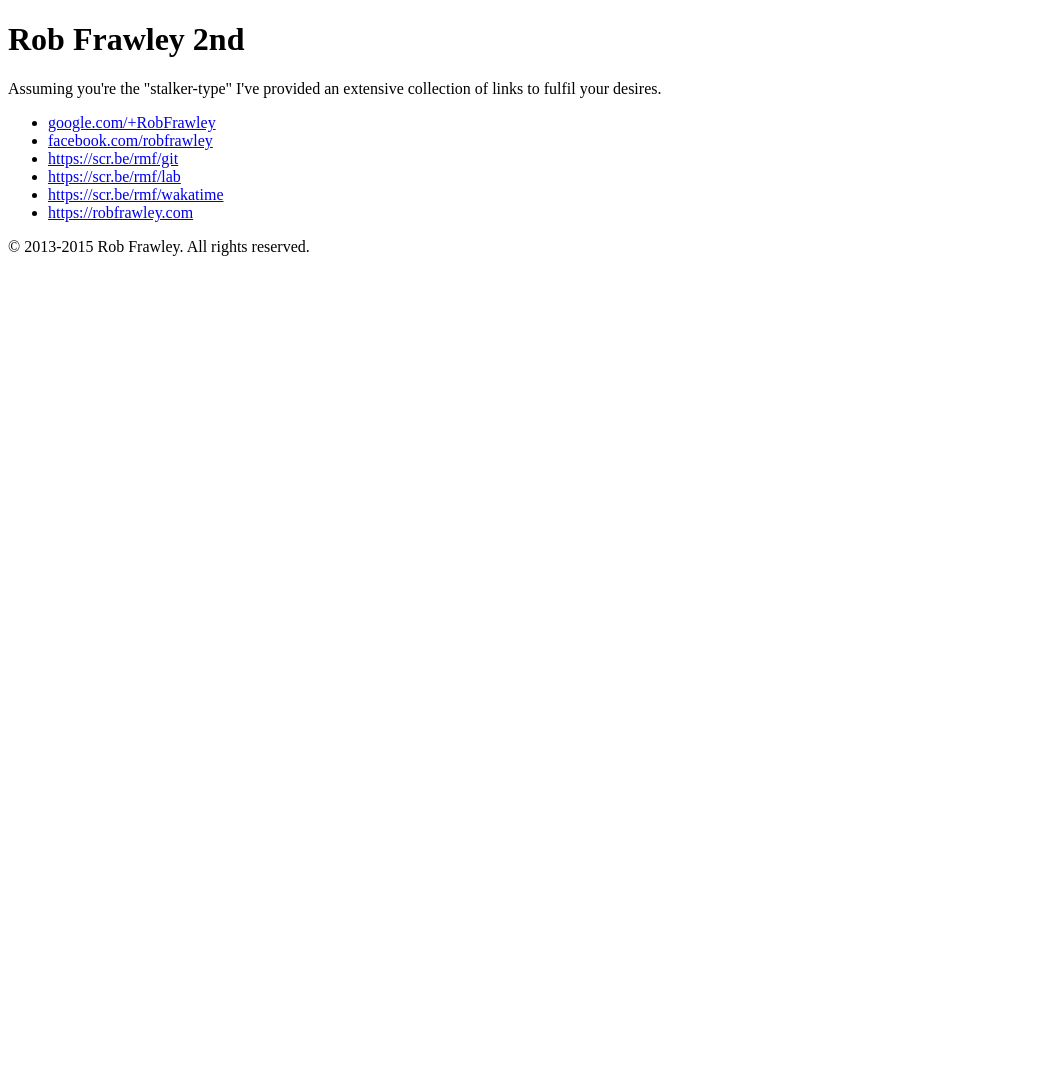
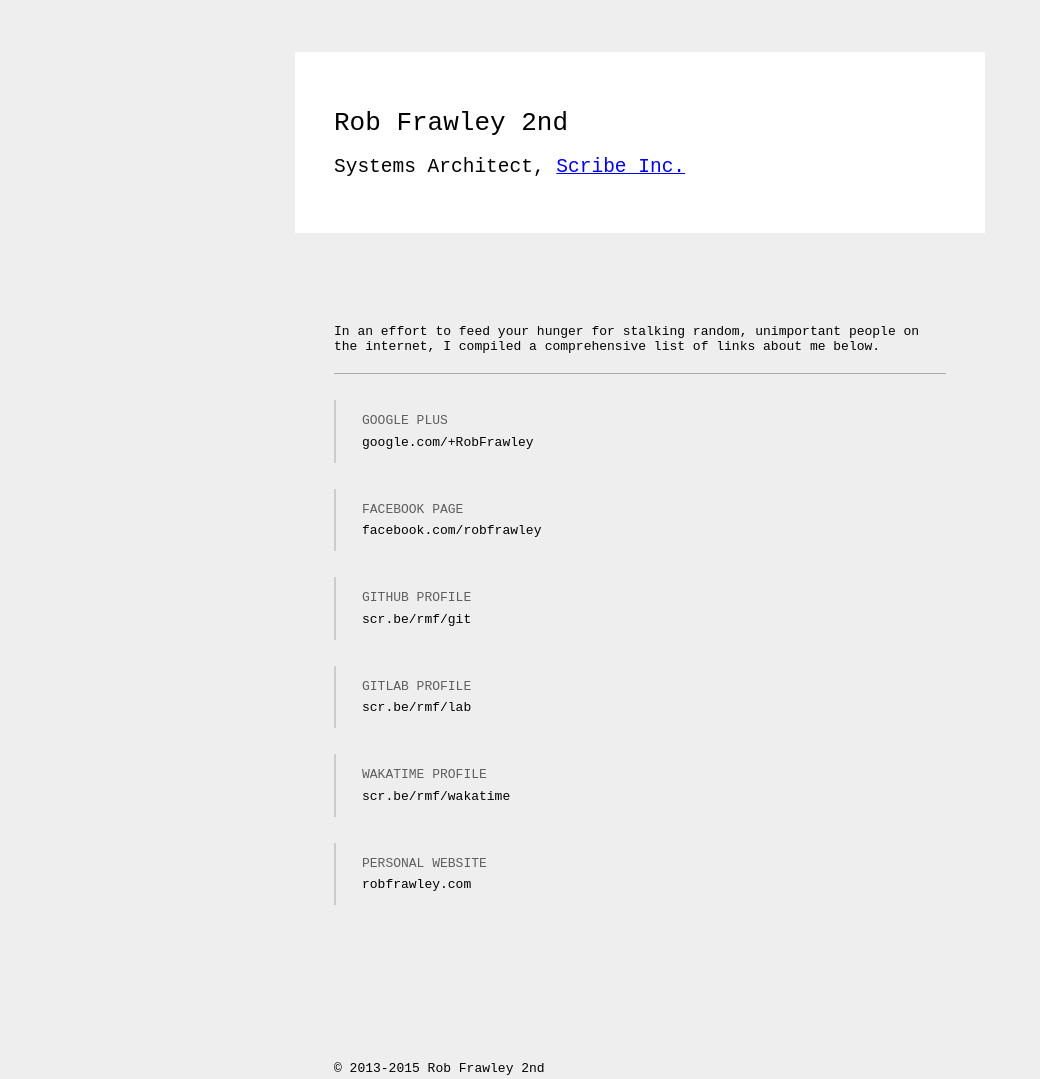
Before and after one commit to robfrawley/robfrawley.github.io, a plain HTML site: page index.html in a window 1280 px wide. Shown: the whole page, without its empty margins (0-1040 px from the left). Before the commit the page ends 800 px from the top, so only its background shows below. Drawn offline with Linux system fonts and the light colour scheme.

Commit message:
Updated github landing page

```diff
--- a/index.html
+++ b/index.html
@@ -2,38 +2,101 @@
 <html>
     <head>
         <meta charset="utf-8">
+        <meta name="description" content="Rob Frawley's Free GitHub Webpage">
+        <meta name="author"      content="Rob Frawley 2nd">
 
         <title>Rob Frawley 2nd</title>
 
-        <meta name='description' content='Rob Frawley GitHub Landing Page'>
-        <meta name='author' content='Rob Frawley 2nd'>
+        <style>
+            body {
+                margin:4em 20%;
+                background-color:#eee;
+                font-family:monospace;
+            }
 
-        <!--
-        <meta http-equiv="refresh" content="1;url=http://robfrawley.com">
-        <script type="text/javascript">
-            window.location.href = "http://robfrawley.com"
-        </script>
-        -->
+            #Header {
+                background-color:#fff;
+            }
+
+            #Header, #Body, #Footer {
+                margin:3em;
+                padding:3em;
+            }
+
+            #Body > p {
+              padding-bottom:1.5em;
+              border-bottom:1px solid #aaa;
+            }
+
+            h1, h2 {
+                font-weight:normal;
+            }
+
+            ul {
+              list-style-type:none;
+              padding-left:0;
+            }
+
+            li {
+              margin:2em 0;
+              border-left:2px solid #ccc;
+            }
+
+            li a {
+                display:block;
+                text-decoration:none;
+                color:#000;
+                transition:all ease 0.5s;
+                padding:1em 2em;
+            }
+
+            li a:hover, li a:focus {
+              background-color:#fff;
+            }
+
+            li a small {
+                display:block;
+                opacity:0.6;
+                font-size:100%;
+                text-transform:uppercase;
+                padding-bottom:.5em;
+            }
+        </style>
     </head>
     <body>
         <div id='Header'>
             <h1>Rob Frawley 2nd</h1>
+            <h2>Systems Architect, <a href="https://scr.be/">Scribe Inc.</a></h2>
         </div>
 
         <div id='Body'>
-            <p>Assuming you're the "stalker-type" I've provided an extensive collection of links to fulfil your desires.</p>
+            <p>
+              In an effort to feed your hunger for stalking random, unimportant people on the internet, I compiled a comprehensive list of links about me below.
+            </p>
             <ul>
-                <li><a href="https://google.com/+RobFrawley">google.com/+RobFrawley</a></li>
-                <li><a href="https://facebook.com/robfrawley">facebook.com/robfrawley</a></li>
-                <li><a href="https://scr.be/rmf/git">https://scr.be/rmf/git</a></li>
-                <li><a href="https://scr.be/rmf/lab">https://scr.be/rmf/lab</a></li>
-                <li><a href="https://scr.be/rmf/wakatime">https://scr.be/rmf/wakatime</a></li>
-                <li><a href="https://robfrawley.com/">https://robfrawley.com</a></li>
+                <li>
+                    <a href="https://google.com/+RobFrawley"><small>Google Plus</small> google.com/+RobFrawley</a>
+                </li>
+                <li>
+                    <a href="https://facebook.com/robfrawley"><small>Facebook Page</small> facebook.com/robfrawley</a>
+                </li>
+                <li>
+                    <a href="https://scr.be/rmf/git"><small>Github Profile</small> scr.be/rmf/git</a>
+                </li>
+                <li>
+                    <a href="https://scr.be/rmf/lab"><small>Gitlab Profile</small> scr.be/rmf/lab</a>
+                </li>
+                <li>
+                    <a href="https://scr.be/rmf/wakatime"><small>Wakatime Profile</small> scr.be/rmf/wakatime</a>
+                </li>
+                <li>
+                    <a href="https://robfrawley.com/"><small>Personal Website</small> robfrawley.com</a>
+                </li>
             </ul>
         </div>
 
         <div id='Footer'>
-            <p>© 2013-2015 Rob Frawley. All rights reserved.</p>
+            <p>© 2013-2015 Rob Frawley 2nd</p>
         </div>
     </body>
 </html>
```
